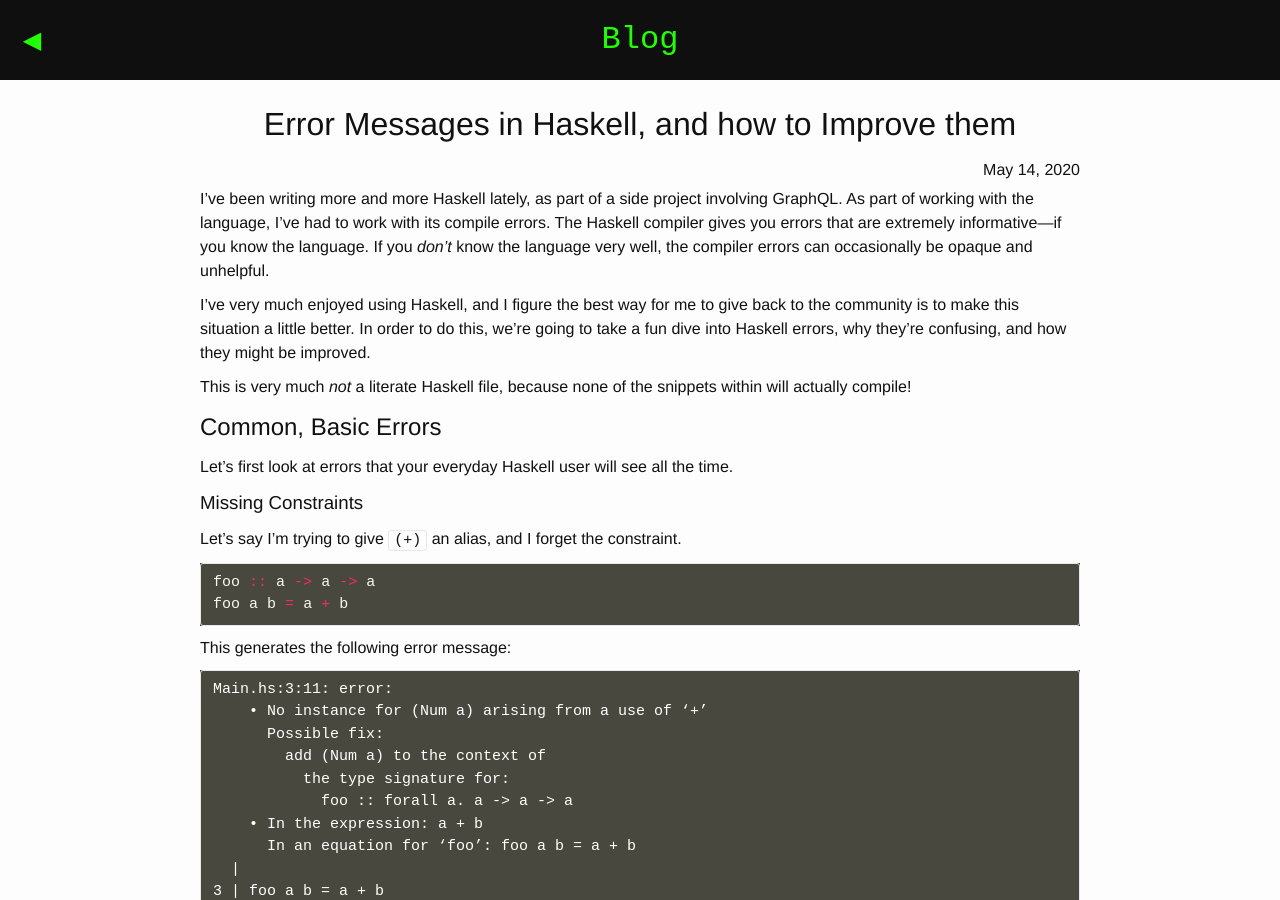
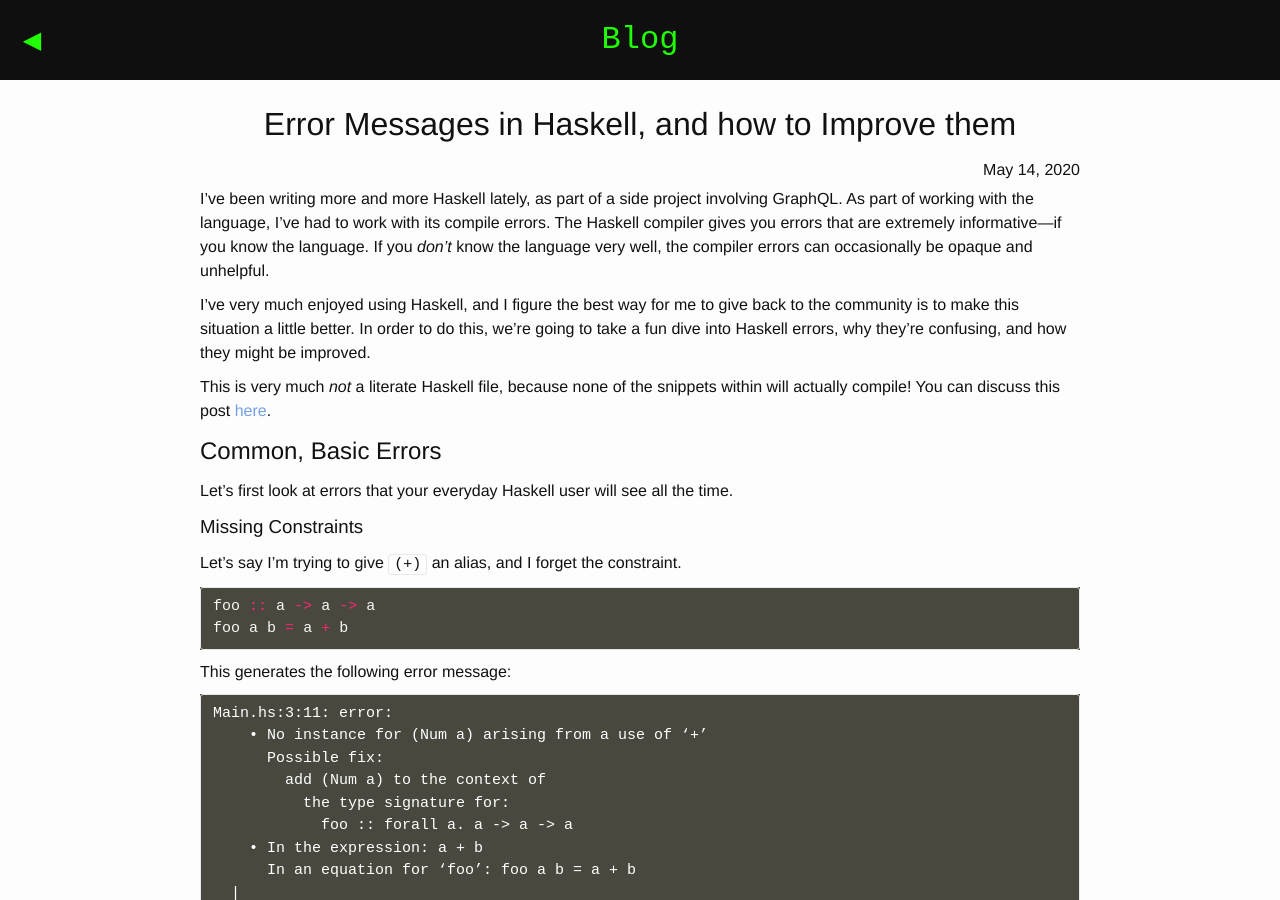
Before and after one commit to AnthonySuper/AnthonySuper.github.io, a Jekyll site: the page built from blog/_posts/2020-05-14-haskell-errors.md, in a window 1280 px wide and 900 px high. Built offline with Jekyll 4.4.1, drawn with Linux system fonts in a browser that asks for light colours; nearby versions of some CDN libraries; a script that is not in the unit is left out.

Commit message:
Add a link to the GHC ticket

```diff
--- a/blog/_posts/2020-05-14-haskell-errors.md
+++ b/blog/_posts/2020-05-14-haskell-errors.md
@@ -13,6 +13,7 @@ I've very much enjoyed using Haskell, and I figure the best way for me to give b
 In order to do this, we're going to take a fun dive into Haskell errors, why they're confusing, and how they might be improved.
 
 This is very much *not* a literate Haskell file, because none of the snippets within will actually compile!
+You can discuss this post [here](https://gitlab.haskell.org/ghc/ghc/issues/18100).
 
 <!--more-->
 
```
